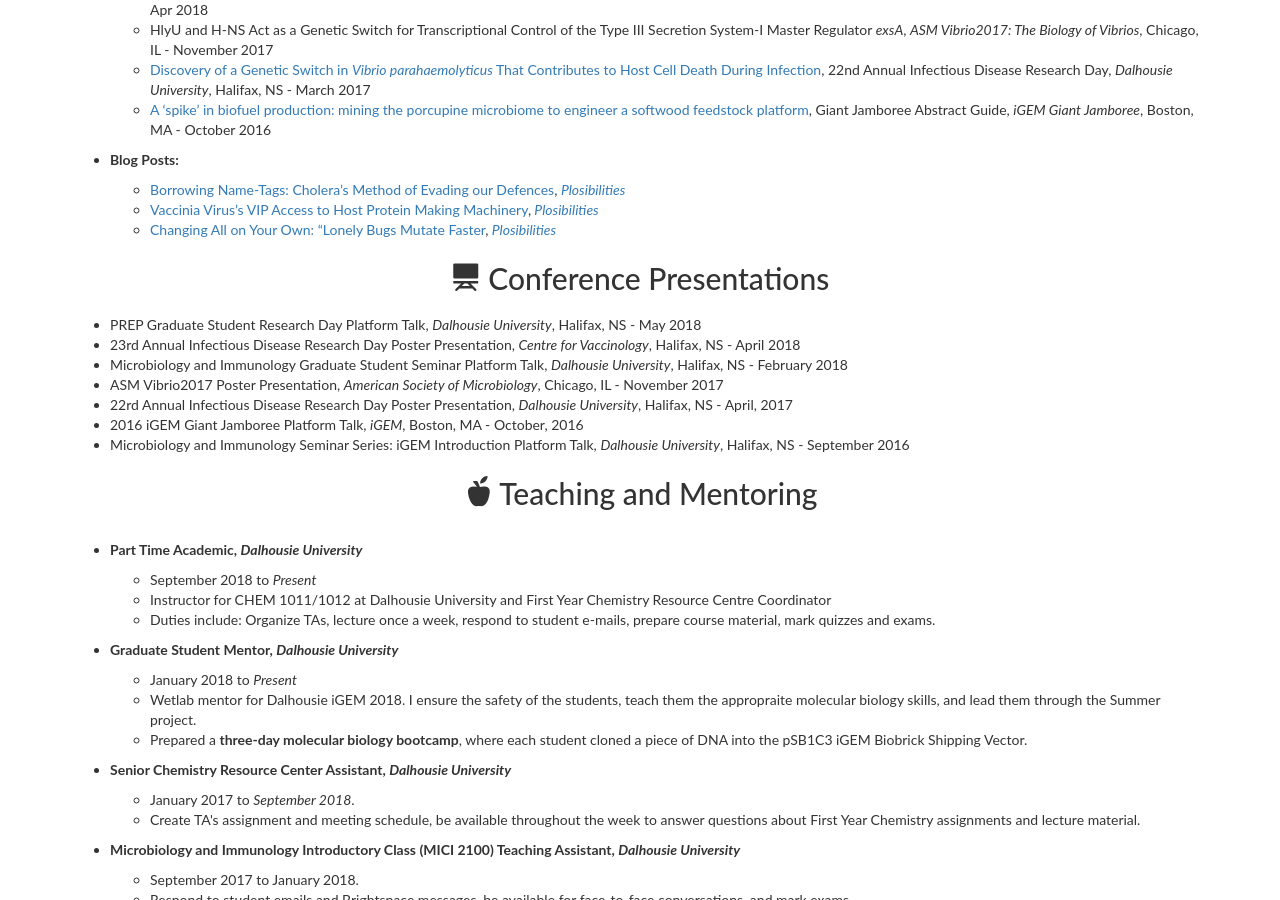
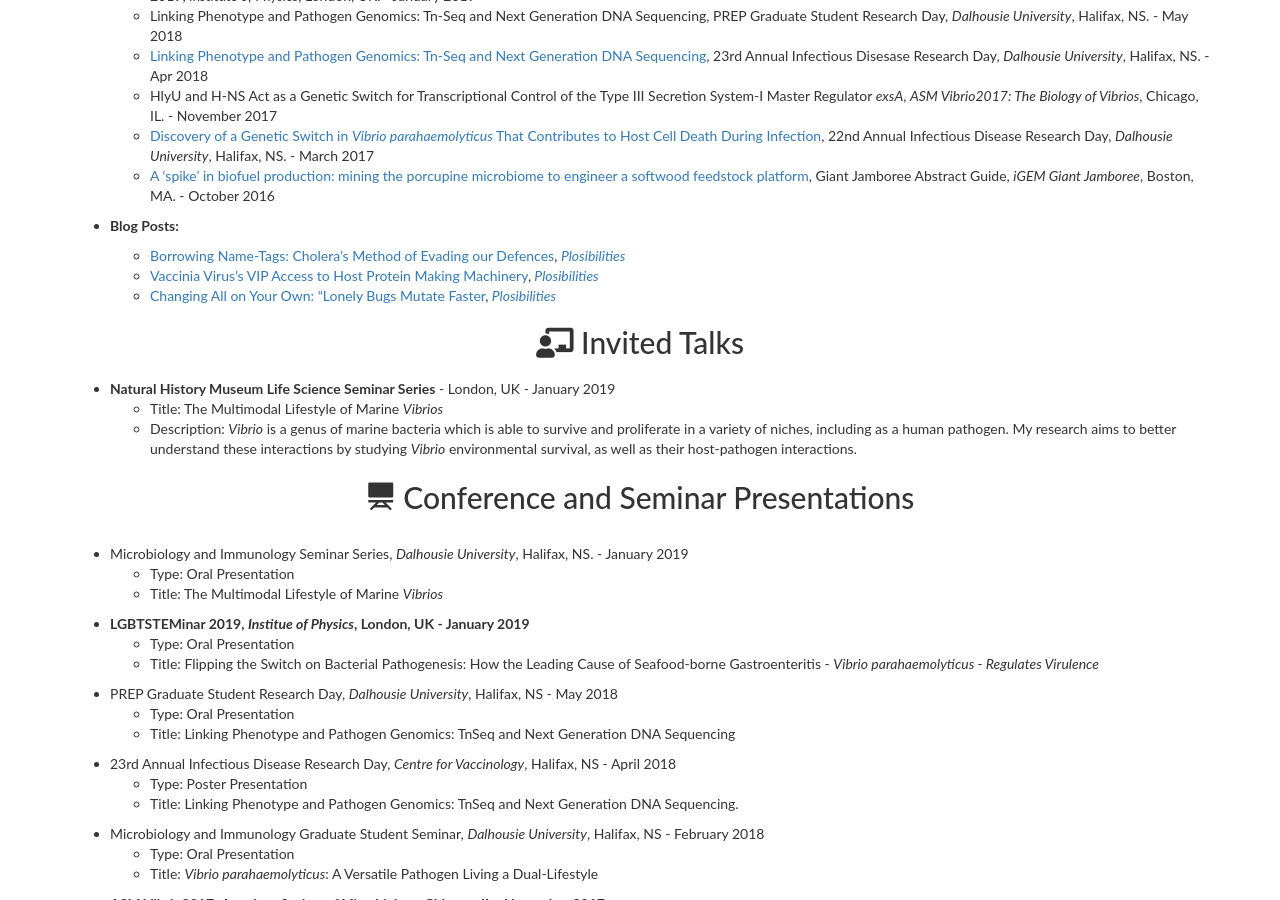
Before and after one commit to LandonGetz/OldCVWebsite, a Jekyll site: the page built from index.md, in a window 1280 px wide and 900 px high, scrolled down 3066 px. Built offline with Jekyll 4.4.1, drawn with Linux system fonts in a browser that asks for light colours; nearby versions of some CDN libraries; some of the changed text lies outside the part shown.

Commit message:
Update including PDF copies

```diff
--- a/_layouts/default.html
+++ b/_layouts/default.html
@@ -4,6 +4,7 @@
     <link rel="stylesheet" type="text/css" href="/css/font-awesome.min.css">
     <link rel="stylesheet" type="text/css" href="/css/default.css">
     <link href="https://fonts.googleapis.com/css?family=Alegreya+Sans+SC|Merriweather" rel="stylesheet">
+    <link rel="stylesheet" href="https://use.fontawesome.com/releases/v5.6.3/css/all.css" integrity="sha384-UHRtZLI+pbxtHCWp1t77Bi1L4ZtiqrqD80Kn4Z8NTSRyMA2Fd33n5dQ8lWUE00s/" crossorigin="anonymous">
     <link rel="stylesheet" href="https://maxcdn.bootstrapcdn.com/bootstrap/3.3.7/css/bootstrap.min.css" integrity="sha384-BVYiiSIFeK1dGmJRAkycuHAHRg32OmUcww7on3RYdg4Va+PmSTsz/K68vbdEjh4u" crossorigin="anonymous">
     <script src="https://maxcdn.bootstrapcdn.com/bootstrap/3.3.7/js/bootstrap.min.js" integrity="sha384-Tc5IQib027qvyjSMfHjOMaLkfuWVxZxUPnCJA7l2mCWNIpG9mGCD8wGNIcPD7Txa" crossorigin="anonymous"></script>
     <!-- Global site tag (gtag.js) - Google Analytics -->
--- a/index.md
+++ b/index.md
@@ -17,14 +17,17 @@ scroll: true
 </div>
 <div class="container" id="contactbuttondiv">
     <h5 id="contactbuttons"><span id="icon" class="glyphicon glyphicon-envelope"></span>  Email:<a href="mailto:landon.getz@dal.ca"> landon.getz@dal.ca</a></h5>|
-    <h5 id="contactbuttons"><i id="icon" class="fa fa-twitter-square fa-1x" aria-hidden="true"></i>  Twitter: <a target="_blank" href="http://twitter.com/landongetz">@landongetz</a></h5>|
-    <h5 id="contactbuttons"><span id="icon" class="fa fa-linkedin-square"></span>  <a href="https://www.linkedin.com/in/landon-getz-19a473111/">Linkedin</a></h5>|
-    <h5 id="contactbuttons"><span id="icon" class="fa fa-github-square"></span>  <a href="https://www.github.com/LandonGetz">Github</a></h5>|
+    <h5 id="contactbuttons"><i id="icon" class="fab fa-twitter-square fa-1x" aria-hidden="true"></i>  Twitter: <a target="_blank" href="http://twitter.com/landongetz">@landongetz</a></h5>|
+    <h5 id="contactbuttons"><span id="icon" class="fab fa-linkedin-square"></span>  <a href="https://www.linkedin.com/in/landon-getz-19a473111/">Linkedin</a></h5>|
+    <h5 id="contactbuttons"><span id="icon" class="fab fa-github-square"></span>  <a href="https://www.github.com/LandonGetz">Github</a></h5>|
     <h5 id="contactbuttons"><i id="icon" class="fa fa-graduation-cap" aria-hidden="true"></i>  <a href="https://scholar.google.ca/citations?user=cFMTBYMAAAAJ&hl=en&authuser=3">Google Scholar</a></h5>
 </div>
 <div class="container" id="CV">
     <hr>
     <h1 id="CVcontent"><b>Curriculum Vitae</b></h1>
+     <row style="text-align: center;">
+         <h5 style="text-align:center; padding:0;margin:5px;"><a href="www.landongetz.github.io/documents/CV.pdf" target="_blank">Download a PDF Copy</a></h5>
+    </row>
     <hr>
     <div id="skillslist"><h2><span class="fa fa-pie-chart" aria-hidden="true"></span> Skills</h2>
         <div class="col-lg-4" id="list">
@@ -123,7 +126,7 @@ scroll: true
 		</li>
 		<b><sup>*</sup>Authors contributed equally to the work, <sup>#</sup>Corresponding Author.</b>
             <ul id="sublist">
-                <li>Thornbury, M.<sup>*</sup>, Sicheri, J.<sup>*</sup>, Slaine, P.D., <b>Getz, L. J.</b>, Finlayson-Trick, E.C.L., Cook, J., Guinard, C., Boudreau, N., Jakeman, D., Rohde, J.R., McCormick, C.<sup>#</sup> (2018). "Characterization of novel lignocellulose-degrading enzymes from the porcupine microbiome using synthetic metagenomics" <i>PLoS One</i>. DOI: <a href="https://doi.org/10.1371/journal.pone.0209221" target="_blank">https://doi.org/10.1371/journal.pone.0209221</a>.</li>
+                <li>Thornbury, M.<sup>*</sup>, Sicheri, J.<sup>*</sup>, Slaine, P.D., <b>Getz, L. J.</b>, Finlayson-Trick, E.C.L., Cook, J., Guinard, C., Boudreau, N., Jakeman, D., Rohde, J.R., McCormick, C.<sup>#</sup> (2018). <a href="https://journals.plos.org/plosone/article?id=10.1371/journal.pone.0209221" target="_blank">"Characterization of novel lignocellulose-degrading enzymes from the porcupine microbiome using synthetic metagenomics"</a> <i>PLoS One</i>. DOI: <a href="https://doi.org/10.1371/journal.pone.0209221" target="_blank">https://doi.org/10.1371/journal.pone.0209221</a>.</li>
 				<li><b>Getz, L.J.<sup>#</sup></b>, Dellaire, G.<sup>#</sup> (2018). <a href="https://www.cell.com/trends/biotechnology/fulltext/S0167-7799(18)30207-5" target="_blank">"Angels and Devils: Dual-Use in Biotechnology."</a> <i>Trends in Biotechnology</i>. DOI: <a href="https://doi.org/10.1016/j.tibtech.2018.07.016" target="_blank">https://doi.org/10.1016/j.tibtech.2018.07.016</a>.</li>
 				<li>Runté, C., Jain, U., <b>Getz, L.J.</b>, Secord, S., Kuwae, A., Abe, A., Leblanc, J., Stadnyk, A.W., Kaper, J.B., Hansen, A.M., Thomas, N.A.<sup>#</sup> (2018). <a href="http://onlinelibrary.wiley.com/doi/10.1111/mmi.13948/full" target="_blank">"Tandem tyrosine phosphosites in the enteropathogenic <i>Escherichia coli</i> chaperone CesT are required for differential type III effector translocation and virulence."</a><i> Molecular Microbiology</i>. DOI: <a href="https://doi.org/10.1111/mmi.13948" target="_blank">https://doi.org/10.1111/mmi.13948</a>.</li>
                 <li><b>Getz, L.J.,</b> Thomas, N.A.<sup>#</sup> (2018) <a href="http://jb.asm.org/content/200/15/e00653-17.abstract" target="_blank">"The Transcriptional Regulator HlyU is a Positive Regulator for Expression of <i>exsA</i> Leading to Type III Secretion System-1 Activation in <i>Vibrio parahaemolyticus</i>"</a> <i>Journal of Bacteriology</i>. DOI: <a href="https://doi.org/10.1128/JB.00653-17" target="_blank">https://doi.org/10.1128/JB.00653-17</a>.</li>
@@ -141,16 +144,17 @@ scroll: true
     <li id="list"><b>Pre-Prints:</b>
             <ul id="sublist">
                 <li>*Thornbury, M., *Sicheri, J., Guinard, C,. Mahoney, D., Routledge, F,. Curry, M., Elaghil, M., Boudreau, N., Tsai, A., Slaine P., Finlayson-Trick, E.C.L., <b>Getz, L.J.</b>, Cook, J., Rohde, J.R., McCormick, C. <a href="https://www.biorxiv.org/content/early/2018/03/27/288985" target="_blank">“Discovery and Characterization of Novel Lignocellulose-Degrading Enzymes from the Porcupine Microbiome.”</a> BioRxiv.</li>
-                <li>Runté, C., Jain, U., <b>Getz, L.J.</b>, Secord, S., Kuwae, A., Abe, A., Leblanc, J., Stadnyk, A.W., Kaper, J.B., Hansen, A.M., Thomas, N.A. (2018) <a href="https://www.biorxiv.org/content/early/2018/02/22/270066" target="_blank">"Tandem tyrosine residues in the EPEC multicargo chaperone CesT support differential type III effector translocation and early host colonization."</a><i>BioRxiv</i>.</li>
+                <li>Runté, C., Jain, U., <b>Getz, L.J.</b>, Secord, S., Kuwae, A., Abe, A., Leblanc, J., Stadnyk, A.W., Kaper, J.B., Hansen, A.M., Thomas, N.A. (2018) <a href="https://www.biorxiv.org/content/early/2018/02/22/270066" target="_blank">"Tandem tyrosine residues in the EPEC multicargo chaperone CesT support differential type III effector translocation and early host colonization."</a><i> BioRxiv</i>.</li>
             </ul>
     </li>
     <li id="list"><b>Abstracts: </b>
          <ul id="sublist">
-                <li>Linking Phenotype and Pathogen Genomics: Tn-Seq and Next Generation DNA Sequencing, PREP Graduate Student Research Day, <i>Dalhousie University</i>, Halifax, NS - May 2018</li>
-                <li><a href="http://centerforvaccinology.ca/wp-content/uploads/2018/03/2018-Research-Day-Handbook-1.pdf" target="_blank">Linking Phenotype and Pathogen Genomics: Tn-Seq and Next Generation DNA Sequencing</a>, 23rd Annual Infectious Disesase Research Day, <i>Dalhousie University</i>, Halifax, NS - Apr 2018</li>
-                <li>HlyU and H-NS Act as a Genetic Switch for Transcriptional Control of the Type III Secretion System-I Master Regulator <i>exsA</i>, <i>ASM Vibrio2017: The Biology of Vibrios</i>, Chicago, IL - November 2017</li>
-                <li><a href="http://centerforvaccinology.ca/wp-content/uploads/2016/03/Handbook-10Apr2017.pdf" target="_blank">Discovery of a Genetic Switch in <i>Vibrio parahaemolyticus</i> That Contributes to Host Cell Death During Infection</a>, 22nd Annual Infectious Disease Research Day, <i>Dalhousie University</i>, Halifax, NS - March 2017</li>
-                <li><a href="http://2016.igem.org/wiki/images/9/9d/IGEM2016_GiantJamboree_booklet.pdf" target="_blank">A ‘spike’ in biofuel production: mining the porcupine microbiome to engineer a softwood feedstock platform</a>, Giant Jamboree Abstract Guide, <i>iGEM Giant Jamboree</i>, Boston, MA - October 2016</li>
+                <li><a href="https://lgbtstem.wordpress.com/lgbt-steminar-2019/" target="_blank">Flipping the Switch on Bacterial Pathogenesis: How the Leading Cause of Seafood-borne Gastroenteritis - <i>Vibrio parahaemolyticus</i> - Regulates Virulence</a>, LGBTSTEMinar 2019, <i>Institute of Physics</i>, London, UK. - January 2019</li>
+                <li>Linking Phenotype and Pathogen Genomics: Tn-Seq and Next Generation DNA Sequencing, PREP Graduate Student Research Day, <i>Dalhousie University</i>, Halifax, NS. - May 2018</li>
+                <li><a href="http://centerforvaccinology.ca/wp-content/uploads/2018/03/2018-Research-Day-Handbook-1.pdf" target="_blank">Linking Phenotype and Pathogen Genomics: Tn-Seq and Next Generation DNA Sequencing</a>, 23rd Annual Infectious Disesase Research Day, <i>Dalhousie University</i>, Halifax, NS. - Apr 2018</li>
+                <li>HlyU and H-NS Act as a Genetic Switch for Transcriptional Control of the Type III Secretion System-I Master Regulator <i>exsA</i>, <i>ASM Vibrio2017: The Biology of Vibrios</i>, Chicago, IL. - November 2017</li>
+                <li><a href="http://centerforvaccinology.ca/wp-content/uploads/2016/03/Handbook-10Apr2017.pdf" target="_blank">Discovery of a Genetic Switch in <i>Vibrio parahaemolyticus</i> That Contributes to Host Cell Death During Infection</a>, 22nd Annual Infectious Disease Research Day, <i>Dalhousie University</i>, Halifax, NS. - March 2017</li>
+                <li><a href="http://2016.igem.org/wiki/images/9/9d/IGEM2016_GiantJamboree_booklet.pdf" target="_blank">A ‘spike’ in biofuel production: mining the porcupine microbiome to engineer a softwood feedstock platform</a>, Giant Jamboree Abstract Guide, <i>iGEM Giant Jamboree</i>, Boston, MA. - October 2016</li>
             </ul>
     </li>
     <li id="list"><b>Blog Posts:</b>
@@ -161,22 +165,85 @@ scroll: true
         </ul>
     </li>
     </ul>
-    <h2><span class="glyphicon glyphicon-blackboard" aria-hidden="true"></span>  Conference Presentations</h2>
+    <h2><i class="fas fa-chalkboard-teacher" aria-hidden="true"></i> Invited Talks</h2>
     <ul id="list">
-        <li>PREP Graduate Student Research Day Platform Talk, <i>Dalhousie University</i>, Halifax, NS - May 2018</li>
-        <li>23rd Annual Infectious Disease Research Day Poster Presentation, <i>Centre for Vaccinology</i>, Halifax, NS - April 2018</li>
-        <li>Microbiology and Immunology Graduate Student Seminar Platform Talk, <i>Dalhousie University</i>, Halifax, NS - February 2018</li>
-        <li>ASM Vibrio2017 Poster Presentation, <i>American Society of Microbiology</i>, Chicago, IL - November 2017</li>
-        <li>22rd Annual Infectious Disease Research Day Poster Presentation, <i>Dalhousie University</i>, Halifax, NS - April, 2017</li>
-        <li>2016 iGEM Giant Jamboree Platform Talk, <i>iGEM</i>, Boston, MA - October, 2016</li>
-        <li>Microbiology and Immunology Seminar Series: iGEM Introduction Platform Talk, <i>Dalhousie University</i>, Halifax, NS - September 2016</li>
+        <li><b>Natural History Museum Life Science Seminar Series</b> - London, UK - January 2019
+            <ul>
+                <li>Title: The Multimodal Lifestyle of Marine <i>Vibrios</i></li>
+                <li>Description: <i>Vibrio</i> is a genus of marine bacteria which is able to survive and proliferate in a variety of niches, including as a human pathogen. My research aims to better understand these interactions by studying <i>Vibrio</i> environmental survival, as well as their host-pathogen interactions.</li>
+            </ul>
+        </li>
+    </ul>
+    <h2><span class="glyphicon glyphicon-blackboard" aria-hidden="true"></span>  Conference and Seminar Presentations</h2>
+    <ul id="list">
+        <li id="sublist">Microbiology and Immunology Seminar Series, <i>Dalhousie University</i>, Halifax, NS. - January 2019
+            <ul>
+                <li>Type: Oral Presentation</li>
+                <li>Title: The Multimodal Lifestyle of Marine <i>Vibrios</i></li>
+            </ul>
+        </li>
+        <li id="sublist"><b>LGBTSTEMinar 2019, <i>Institue of Physics</i>, London, UK - January 2019</b>
+        <ul>
+            <li>Type: Oral Presentation</li>
+            <li>Title: Flipping the Switch on Bacterial Pathogenesis: How the Leading Cause of Seafood-borne Gastroenteritis - <i>Vibrio parahaemolyticus - Regulates Virulence</i></li>
+            </ul>
+        </li>
+        <li id="sublist">PREP Graduate Student Research Day, <i>Dalhousie University</i>, Halifax, NS - May 2018
+           <ul>
+            <li>Type: Oral Presentation</li>
+            <li>Title: Linking Phenotype and Pathogen Genomics: TnSeq and Next Generation DNA Sequencing</li>
+            </ul>
+        </li>
+        <li id="sublist">23rd Annual Infectious Disease Research Day, <i>Centre for Vaccinology</i>, Halifax, NS - April 2018
+           <ul>
+            <li>Type: Poster Presentation</li>
+            <li>Title: Linking Phenotype and Pathogen Genomics: TnSeq and Next Generation DNA Sequencing.</li>
+            </ul>
+        </li>
+        <li id="sublist">Microbiology and Immunology Graduate Student Seminar, <i>Dalhousie University</i>, Halifax, NS - February 2018
+           <ul>
+            <li>Type: Oral Presentation</li>
+               <li>Title: <i>Vibrio parahaemolyticus</i>: A Versatile Pathogen Living a Dual-Lifestyle</li>
+            </ul>
+        </li>
+        <li id="sublist"><b>ASM Vibrio2017, <i>American Society of Microbiology</i>, Chicago, IL - November 2017</b>
+           <ul>
+            <li>Type: Poster Presentation</li>
+               <li>Title: HlyU and H-NS act as a Genetic Switch for Transcriptional Control of the Type-III Secretion System I Master Regulator <i>exsA</i></li>
+            </ul>
+        </li>
+        <li id="sublist">22rd Annual Infectious Disease Research Day, <i>Dalhousie University</i>, Halifax, NS - April, 2017
+           <ul>
+            <li>Type: Poster Presentation</li>
+               <li>Title: Discovery of a Genetic Switch in <i>Vibrio parahaemolyticus</i> that Contributes to Host Cell Death during Infection.</li>
+            </ul>
+        </li>
+        <li id="sublist">2016 iGEM Giant Jamboree, <i>iGEM</i>, Boston, MA - October 2016
+           <ul>
+            <li>Type: Poster Presentation</li>
+            <li>Title: Biofuel Production set to Spike: Identification of Biofuel Producing Enzymes in the Porcupine Microbiome</li>
+            </ul>
+        </li>
+        <li id="sublist">2016 iGEM Giant Jamboree, <i>iGEM</i>, Boston, MA - October, 2016
+           <ul>
+            <li>Type: Oral Presentation</li>
+            <li>Title: Biofuel Production set to Spike: Identification of Biofuel Producing Enzymes in the Porcupine Microbiome</li>
+            </ul>
+        </li>
+        <li id="sublist">Microbiology and Immunology Seminar Series, <i>Dalhousie University</i>, Halifax, NS - September 2016
+           <ul>
+            <li>Type: Oral Presentation</li>
+            <li>Title: State of the Union: iGEM Introduction</li>
+            </ul>
+        </li>
     </ul>
     <h2><span class="glyphicon glyphicon-apple" aria-hidden="true"></span> Teaching and Mentoring</h2>
+    <b style="text-align: center;">A Complete Teaching Dossier can be found <a href="www.landongetz.github.io/documents/teachingdossier.pdf" target="_blank"> here</a>.</b>
 	<ul id="list">
         <li id="list"><b>Part Time Academic, <i>Dalhousie University</i></b>
         <ul id="sublist">
             <li>September 2018 to <i>Present</i></li>
-            <li>Instructor for CHEM 1011/1012 at Dalhousie University and First Year Chemistry Resource Centre Coordinator</li>
+            <li>Instructor for CHEM 1011/1021 and CHEM 1012/1022 at Dalhousie University and First Year Chemistry Resource Centre Coordinator</li>
             <li>Duties include: Organize TAs, lecture once a week, respond to student e-mails, prepare course material, mark quizzes and exams.</li>
         </ul>
         </li>
@@ -242,11 +309,30 @@ scroll: true
 			</ul>
 		</li>
 	</ul>
+     <h2><span class="glyphicon glyphicon-tower" aria-hidden="true"></span>  Awards:</h2>
+    <ul id="list">
+        <li>Nominated for Vanier Canadian Graduate Scholarship by Dalhousie University - $50,000 Award</li>
+        <li>2018 Nova Scotia Health Research Foundation Scotia Scholars Award - $10,000 Award</li>
+        <li>2018 Alexander Graham Bell Canadian Graduate Scholarship - Masters Recipient - $17,500 Award</li>
+        <li>2018 Nova Scotia Graduate Scholarship - $10,000</li>
+        <li>2017 Award for Excellence in Undergraduate Honours Research - $100</li>
+        <li>2017 Nova Scotia Graduate Scholarship - $10,000</li>
+        <li>2017 Faculty of Science Undergraduate Research Prize</li>
+        <li>2017 Honours Student Prize</li>
+        <li>2016/2017 Academic Year – Faculty of Science Dean’s List</li>
+        <li>2016 Natural Science and Engineering Research Council of Canada University Summer Research Award - $4,500</li>
+        <li>2015/2016 Academic Year – Faculty of Science Dean’s List</li>
+        <li>2015 Dalhousie University In-Course Scholarship - $250</li>
+        <li>2014/2015 Academic Year – Faculty of Science Dean’s List</li>
+        <li>2013 Fall – Faculty of Science Dean’s List</li>
+        <li>2013 Dalhousie University Entrance Scholarship - $750</li>
+        <li>2013 Alexander Rutherford Scholarship - $2,500</li>
+    </ul>
     <h2><span class="fa fa-users" aria-hidden="hidden"></span> Community Service</h2>
     <ul id="list">
         <li id="list"><b>Graduate Student Representative, <i>Undergraduate Studies Committee.</i></b>
             <ul id="sublist">
-                <li>Sept 2017 to Present</li>
+                <li>Sept 2017 to <i>Present</i></li>
                 <li>Act as a liason between graduate/undergraduate students and the committee</li>
                 <li>Provide feedback to the committee based on my experience as an undergraduate student at Dalhousie Univeristy</li>
             </ul>
@@ -316,25 +402,6 @@ scroll: true
             </ul>
         </li>
     </ul>
-    <h2><span class="glyphicon glyphicon-tower" aria-hidden="true"></span>  Awards:</h2>
-    <ul id="list">
-        <li>Nominated for Vanier Canadian Graduate Scholarship by Dalhousie University - $50,000 Award</li>
-        <li>2018 Nova Scotia Health Research Foundation Scotia Scholars Award - $10,000 Award</li>
-        <li>2018 Alexander Graham Bell Canadian Graduate Scholarship - Masters Recipient - $17,500 Award</li>
-        <li>2018 Nova Scotia Graduate Scholarship - $10,000</li>
-        <li>2017 Award for Excellence in Undergraduate Honours Research - $100</li>
-        <li>2017 Nova Scotia Graduate Scholarship - $10,000</li>
-        <li>2017 Faculty of Science Undergraduate Research Prize</li>
-        <li>2017 Honours Student Prize</li>
-        <li>2016/2017 Academic Year – Faculty of Science Dean’s List</li>
-        <li>2016 Natural Science and Engineering Research Council of Canada University Summer Research Award - $4,500</li>
-        <li>2015/2016 Academic Year – Faculty of Science Dean’s List</li>
-        <li>2015 Dalhousie University In-Course Scholarship - $250</li>
-        <li>2014/2015 Academic Year – Faculty of Science Dean’s List</li>
-        <li>2013 Fall – Faculty of Science Dean’s List</li>
-        <li>2013 Dalhousie University Entrance Scholarship - $750</li>
-        <li>2013 Alexander Rutherford Scholarship - $2,500</li>
-    </ul>
     <h2><span class="fa fa-newspaper-o" aria-hidden="true"></span> Media</h2>
     <ul id="list">
         <li id="list"><b><a href="https://www.cbc.ca/listen/shows/information-morning-ns/" target="_blank">CBC Nova Scotia's Information Morning Radio Show </a> - <i>Inclusion and Diversity in STEM</i> with Portia Clarke, live in studio.</b></li>
```
Also changed, not shown: 5 other files.
